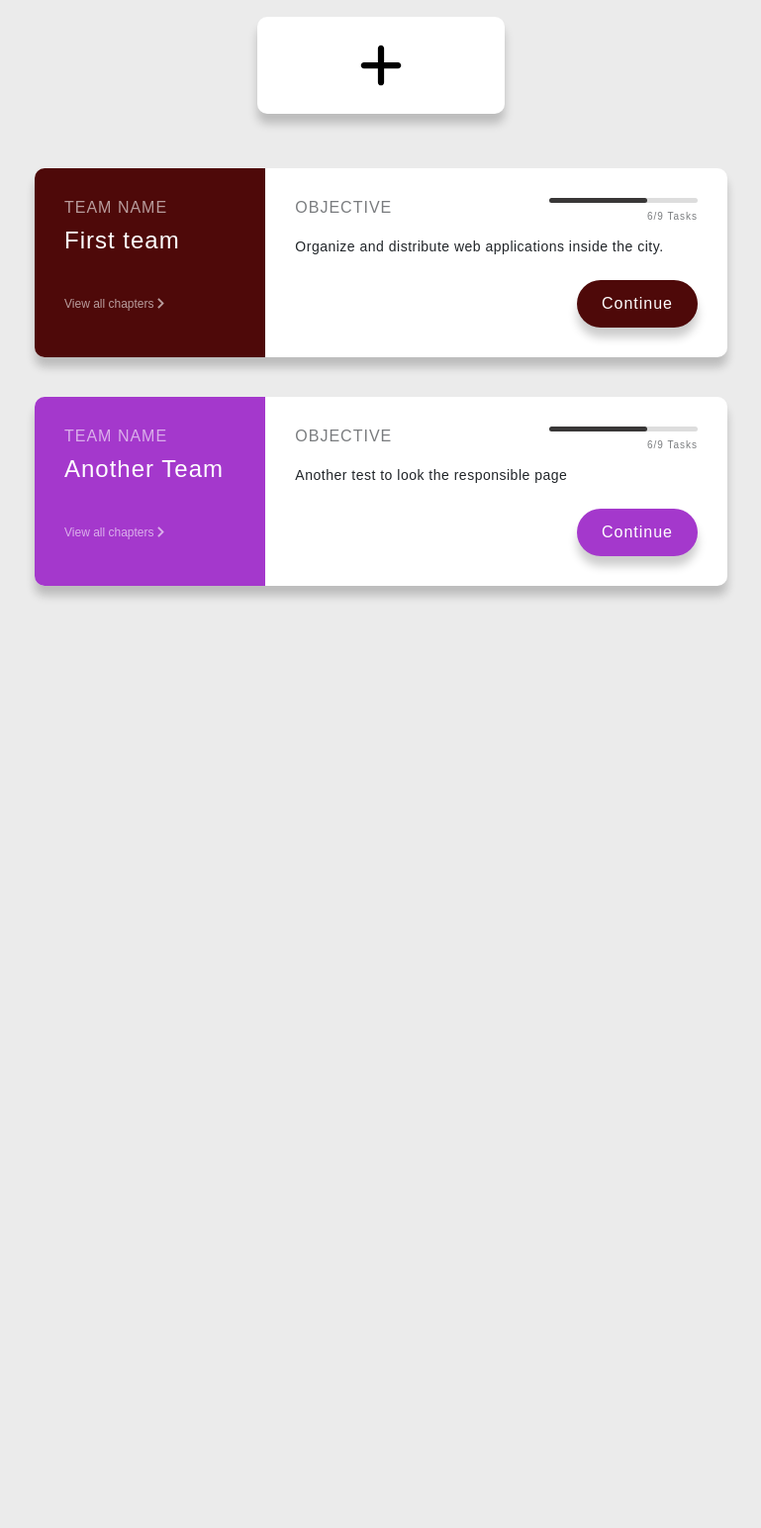
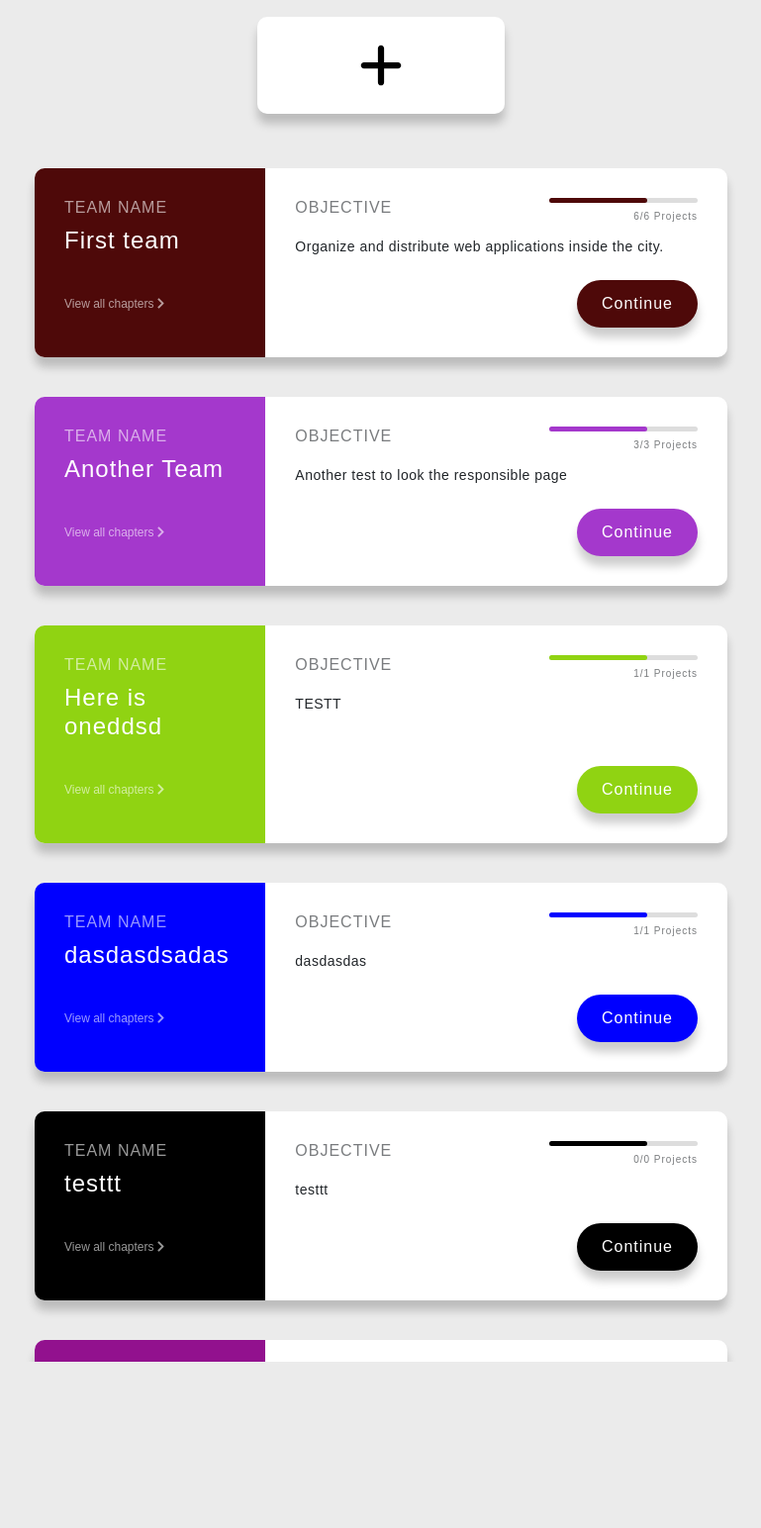
Before and after one commit to lucasnegri/Project-Management-Website, a Django app: page /teams in a window 1280 px wide. Shown: the part 138-1682 px from the top of the page at 99% size, without its empty margins (255-1024 px from the left). Run offline with Django 3.2, Linux system fonts and the light colour scheme; a user stored in the database is signed in; data comes from the database, SQL or seed files in the repository; style sheets or scripts are compiled from the project's sources; some libraries are stand-ins or nearby versions; some web fonts are replaced.

Commit message:
All necessary features implemented
The Team, Project and Tasks are requesting and sending updated values each time something is created, updating the whole website interface.

```diff
--- a/project4/network/models.py
+++ b/project4/network/models.py
@@ -28,12 +28,13 @@
         self.color = self.team.color.lower()
         super().save(*args, **kwargs)
 
+
 class Task(models.Model):
     name = models.CharField(max_length=255)
     objective = models.TextField()
     project = models.ForeignKey(Project, on_delete=models.CASCADE)
     color = models.CharField(max_length=7, default=None, null=True, blank=True)
-    assigned_to = models.ForeignKey(User, on_delete=models.CASCADE, related_name='tasks', default=None, null=True,)
+    assigned_to = models.ManyToManyField(User, related_name='assigned_to')
 
     def save(self, *args, **kwargs):
         self.color = self.project.color.lower()
--- a/project4/network/static/network/css/teams.css
+++ b/project4/network/static/network/css/teams.css
@@ -127,3 +127,8 @@
   right: 30px;
   letter-spacing: 1px;
 }
+
+.btn_team:hover {
+  color: #fff;
+  transform: scale(1.03);
+}
--- a/project4/network/static/network/scss/teams.scss
+++ b/project4/network/static/network/scss/teams.scss
@@ -135,3 +135,8 @@
 	right: 30px;
 	letter-spacing: 1px;
 }
+
+.btn_team:hover {
+	color: #fff;
+	transform: scale(1.03)
+}
--- a/project4/network/templates/network/teams.html
+++ b/project4/network/templates/network/teams.html
@@ -21,9 +21,9 @@
             </div>
             <div class="team-info col-8">
                 <div class="progress-container">
-                    <div class="progress"></div>
+                    <div class="progress bar_color_{{ team.id }}"></div>
                     <span class="progress-text">
-                        6/9 Tasks
+                        {{ team.project_set.count }}/{{ team.project_set.all.count }} Projects
                     </span>
                 </div>
                 <h6>Objective</h6>
@@ -32,6 +32,12 @@
             </div>
         </div>
     </div>
+    <style>
+        .bar_color_{{ team.id }}::after {
+            background-color: {{ team.color }};
+        }
+    </style>
     {% endfor %}
+
 </div>
 {% endblock %}
--- a/project4/network/urls.py
+++ b/project4/network/urls.py
@@ -7,10 +7,7 @@
     ## Define paths for the main projects page and create project formulary
     path("", views.index, name="index"),
     path("create_project", views.create_project, name="create_project"),
-    path("get_team_users/<int:team_id>", views.get_team_users, name="get_team_users"),
-
-
-
+    path("get_team_users/<int:teamId>", views.get_team_users, name="get_team_users"),
 
     ## Define paths for the login, logout and register route
     path("login", views.login_view, name="login"),
@@ -18,8 +15,11 @@
     path("register", views.register, name="register"),
 
     ## Define paths for the task and assign task route
-    path("tasks", views.tasks, name="tasks"),
+    path("tasks/", views.tasks, name="tasks"),
     path("create_task", views.create_task, name="create_task"),
+    path("project_tasks/<int:project_id>/", views.project_tasks, name='project_tasks'),
+
+
 
     ## Define paths for the teams page and create teams formulary
     path("teams", views.teams, name="teams"),
--- a/project4/network/views.py
+++ b/project4/network/views.py
@@ -1,7 +1,7 @@
 from django.contrib.auth import authenticate, login, logout
 from django.db import IntegrityError
 from django.http import HttpResponse, HttpResponseRedirect, JsonResponse
-from django.shortcuts import render, redirect
+from django.shortcuts import render, redirect, get_object_or_404
 from django.urls import reverse
 from .models import User, Team, Project, Task
 
@@ -24,10 +24,7 @@
     if request.method == "GET":
         current_user = request.user
         user_teams = current_user.teams.all()
-        default_team = user_teams.first()
-        default_team_members = default_team.members.all()
-        registered_users = User.objects.all()
-        registered_list = [{"username": user.username} for user in registered_users]
+        registered_list = [{"username": user.username} for user in User.objects.all()]
 
         context = {
             "registered_list": registered_list,
@@ -39,7 +36,6 @@
         objective = request.POST.get("project_objective")
         selected_team = request.POST.get("selected_team")
         selected_team = Team.objects.get(id=selected_team)
-        selected_team_dict = {"id": selected_team.id, "name": selected_team.name}
 
         selected_users = User.objects.filter(username__in=request.POST.getlist("user[]"))
 
@@ -52,32 +48,70 @@
             "project_name":name,
             "project_objective":objective,
             "selected_users": selected_users,
-            "selected_team": selected_team_dict,
+            "selected_team": selected_team,
         }
 
         return redirect(index)
 
-def get_team_users(request, team_id):
-    team = Team.objects.get(id=team_id)
+def get_team_users(request, teamId):
+    team = Team.objects.get(id=teamId)
     users = team.members.all()
     data = {
         "users": [{"username": user.username, "id": user.id} for user in users]
     }
     return JsonResponse(data)
 
+
+
 #-------------------------------------------------------------------------------------------#
+
 
 
 ## Define path to load the tasks page
 def tasks(request):
-    return render(request, "network/tasks.html")
+    user_tasks = Task.objects.filter(assigned_to=request.user)
+    return render(request, "network/tasks.html", {'user_tasks': user_tasks})
+
+
+## Define path to load the tasks from a specific project
+
+def project_tasks(request, project_id):
+    project = Project.objects.get(id=project_id)
+    tasks = Task.objects.filter(project=project)
+    return render(request, 'network/tasks.html',  {'user_tasks': tasks})
+
 
 ## Define path to load the create task formulary
 def create_task(request):
-    return render(request, "network/create_task.html")
+
+    if request.method == "GET":
+        project_id = request.GET.get('project_id')
+        project = Project.objects.get(id=project_id)
+        user_list = project.members.all()
+        return render(request, "network/create_task.html", {'user_list': user_list, 'project_id':project_id})
+    else:
+        name = request.POST.get("task_name")
+        objective = request.POST.get("task_objective")
+
+        selected_user = User.objects.get(id=request.POST.get("selected_user"))
+
+        project_id = request.POST.get("project_id")
+        project = Project.objects.get(id=project_id)
+
+        task = Task(name=name, objective=objective, project=project)
+        task.save()
+        task.assigned_to.add(selected_user)
+        task.save()
+
+        ##context = {"name":name, "objective":objective, "selected_user":selected_user, "project":project }
+        return redirect(tasks)
+
+
 
 
 #------------------------------------------------------------------------------------#
+
+
 
 
 ## Define path to load the teams page
```
Also changed, not shown: project4/network/templates/network/create_task.html (+47 -1 lines), project4/network/templates/network/index.html (+22 -9 lines), project4/network/templates/network/tasks.html (+6 -42 lines), project4/db.sqlite3, project4/network/migrations/0006_remove_task_assigned_to_task_assigned_to.py (added).
